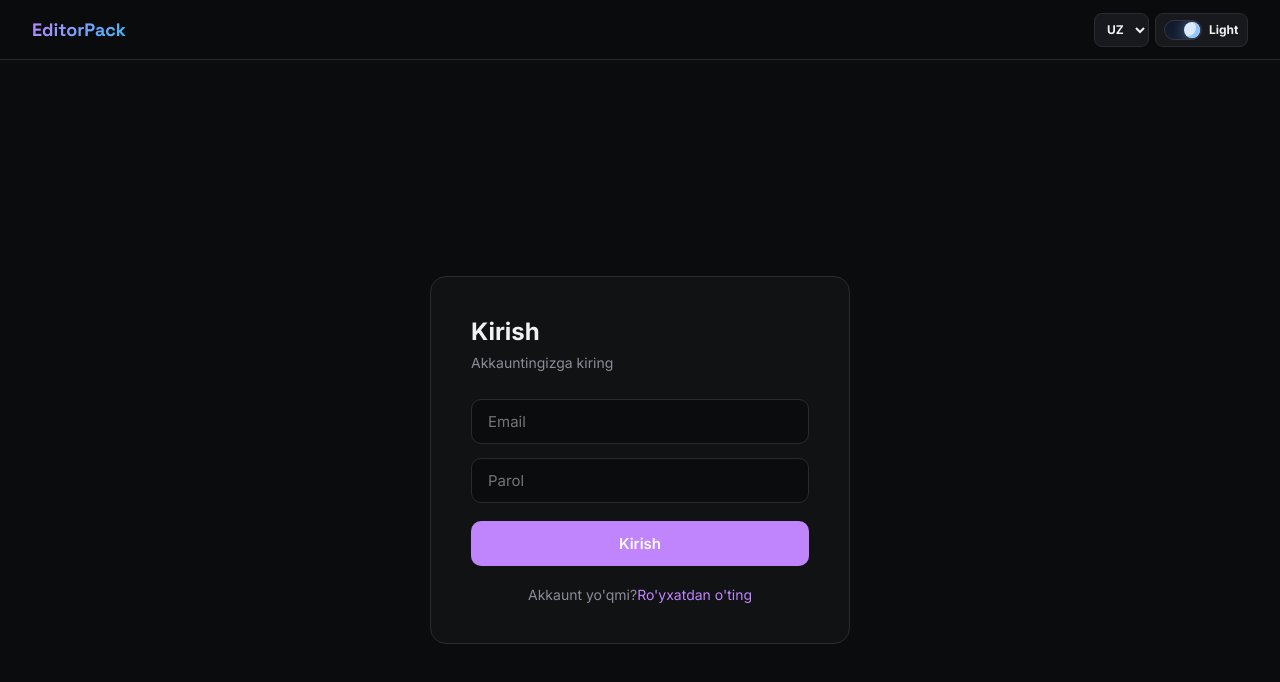
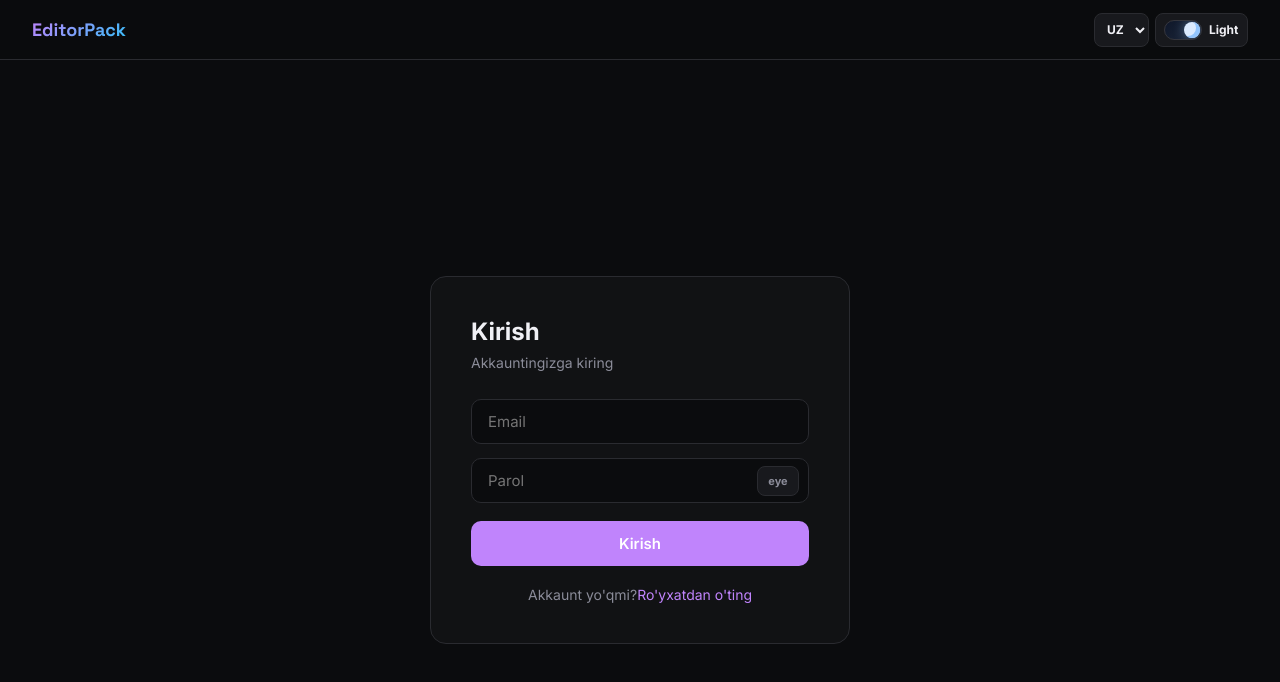
Before and after one commit to 701ka/packs, a website: page pages/login.html in a window 1280 px wide. Drawn offline with Linux system fonts and the light colour scheme; no server answers.

Commit message:
salam elykum

```diff
--- /dev/null
+++ b/js/password-toggle.js
@@ -0,0 +1,9 @@
+function togglePassword(button, inputId) {
+  const input = document.getElementById(inputId);
+  if (!input) return;
+
+  const isHidden = input.type === "password";
+  input.type = isHidden ? "text" : "password";
+  button.textContent = isHidden ? "hide" : "eye";
+  button.setAttribute("aria-label", isHidden ? "Hide password" : "Show password");
+}
--- a/pages/login.html
+++ b/pages/login.html
@@ -29,6 +29,7 @@
             placeholder="Email"
             required
           />
+          <div class="password-field">
             <input
               class="auth-input"
               type="password"
@@ -36,6 +37,15 @@
               placeholder="Parol"
               required
             />
+            <button
+              class="password-toggle"
+              type="button"
+              aria-label="Show password"
+              onclick="togglePassword(this, 'password')"
+            >
+              eye
+            </button>
+          </div>
           <button class="auth-btn" type="submit">Kirish</button>
         </form>
         <div class="auth-link">
@@ -46,6 +56,7 @@
     <script src="../js/notify.js"></script>
     <script src="../js/config.js"></script>
     <script src="../js/preferences.js"></script>
+    <script src="../js/password-toggle.js"></script>
     <script src="../js/login.js"></script>
   </body>
 </html>
--- a/style/login.css
+++ b/style/login.css
@@ -39,6 +39,33 @@
 .auth-input:focus {
   border-color: var(--accent);
 }
+.password-field {
+  position: relative;
+  margin-bottom: 14px;
+}
+.password-field .auth-input {
+  margin-bottom: 0;
+  padding-right: 60px;
+}
+.password-toggle {
+  position: absolute;
+  top: 50%;
+  right: 10px;
+  transform: translateY(-50%);
+  border: 1px solid var(--border);
+  background: var(--surface2);
+  color: var(--muted);
+  border-radius: 8px;
+  height: 30px;
+  min-width: 42px;
+  padding: 0 8px;
+  font-size: 11px;
+  font-weight: 800;
+}
+.password-toggle:hover {
+  color: var(--text);
+  border-color: var(--accent);
+}
 .auth-btn {
   width: 100%;
   padding: 13px;
--- a/style/signup.css
+++ b/style/signup.css
@@ -39,6 +39,33 @@
 .auth-input:focus {
   border-color: var(--accent);
 }
+.password-field {
+  position: relative;
+  margin-bottom: 14px;
+}
+.password-field .auth-input {
+  margin-bottom: 0;
+  padding-right: 60px;
+}
+.password-toggle {
+  position: absolute;
+  top: 50%;
+  right: 10px;
+  transform: translateY(-50%);
+  border: 1px solid var(--border);
+  background: var(--surface2);
+  color: var(--muted);
+  border-radius: 8px;
+  height: 30px;
+  min-width: 42px;
+  padding: 0 8px;
+  font-size: 11px;
+  font-weight: 800;
+}
+.password-toggle:hover {
+  color: var(--text);
+  border-color: var(--accent);
+}
 .auth-btn {
   width: 100%;
   padding: 13px;
```
Also changed, not shown: pages/signup.html (+11 -0 lines). Lines whose indentation alone changed are shown as unchanged.
